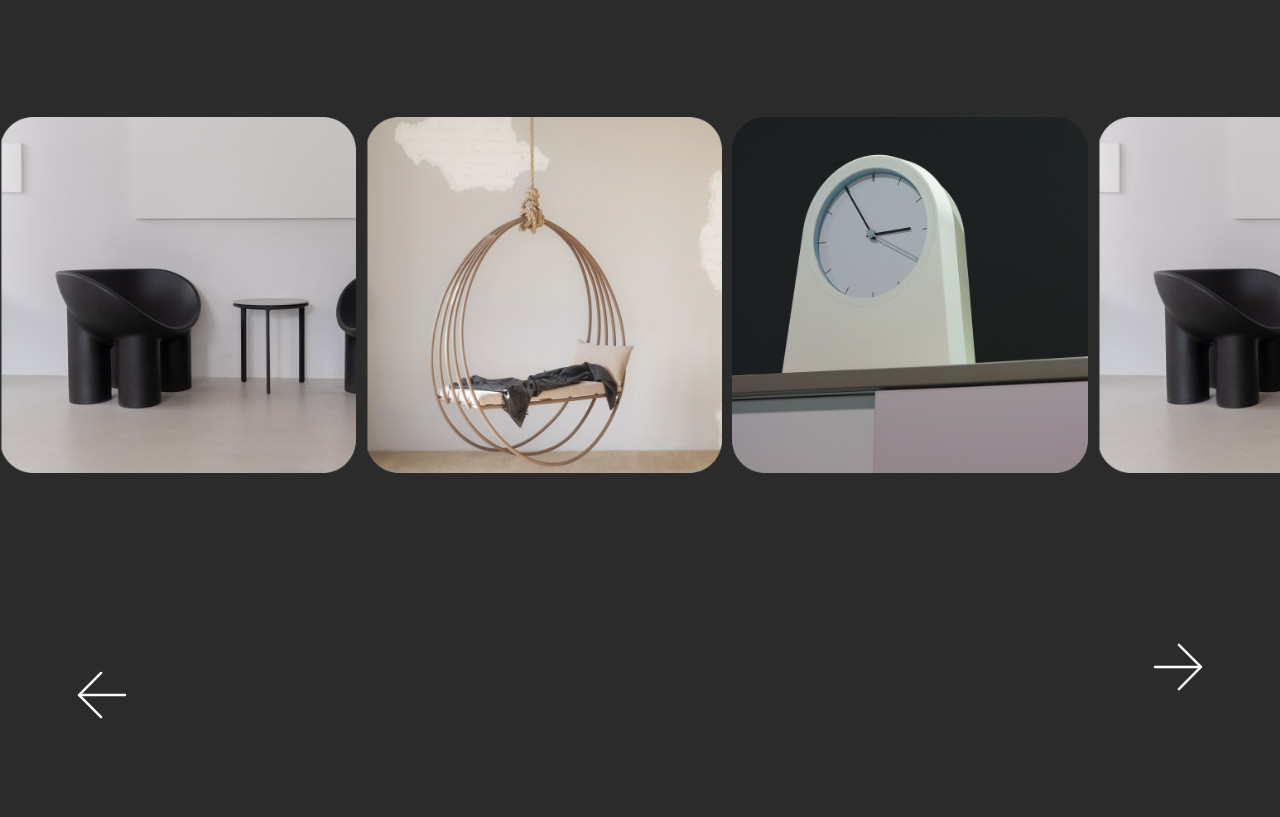
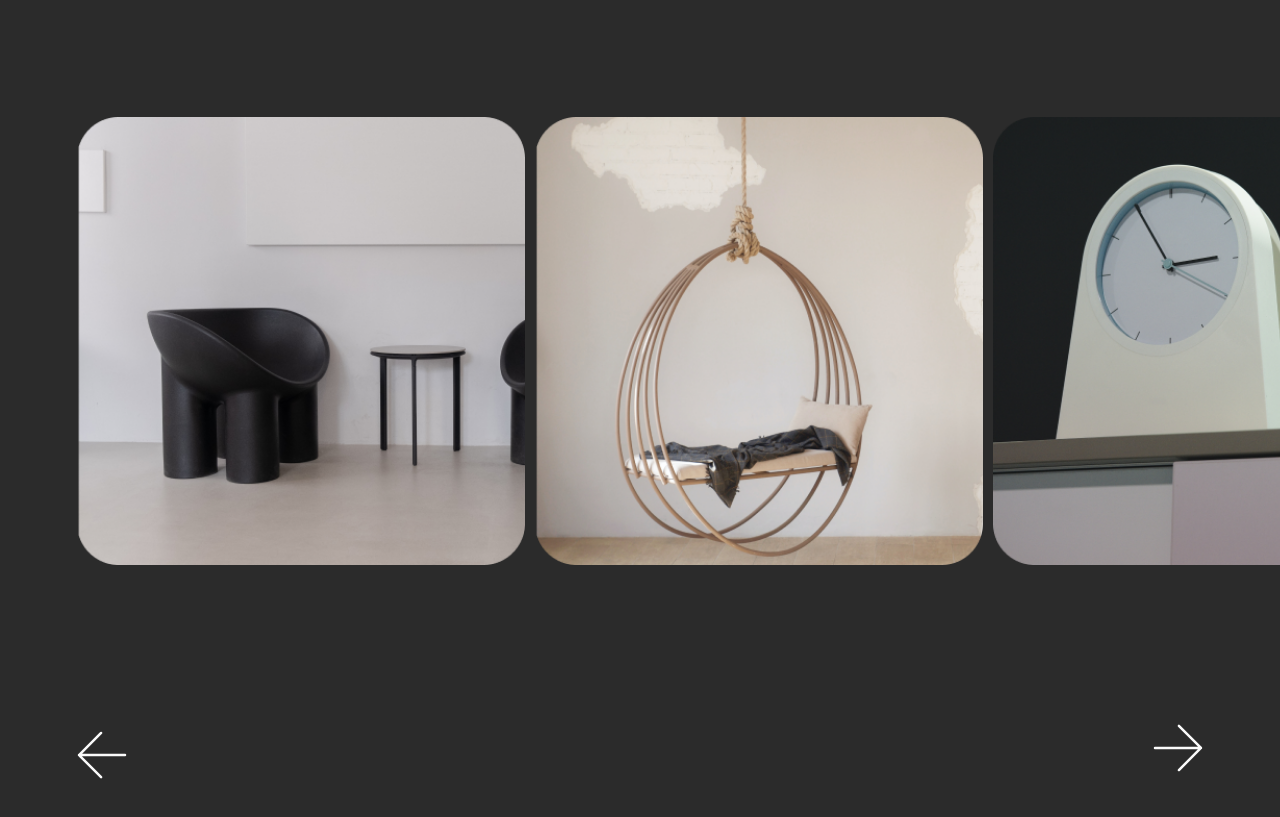
Before and after one commit to DmitryKonovets0/Crafted-Studio, a Gatsby site: page / in a window 1280 px wide. Shown: the part 4633-5450 px from the top of the page. Built offline with nearby package versions, Linux system fonts and the light colour scheme; Gatsby itself is replaced by a stand-in of ours.

Commit message:
Complete create first slider - section fifth

```diff
--- a/src/pages/modules/bestsellers.jsx
+++ b/src/pages/modules/bestsellers.jsx
@@ -26,9 +26,9 @@ const BestsellersSection = styled.section`
     font-weight: 700;
     color: #fff;
 `,Star = styled.img`
-`,SlideWrapper = styled.div`
 `,Slide = styled.img`
     padding-right: 10px;
+    margin-left: 77px;
 `,Arrow = styled.img`
     width: 60px;
     height: 60px;
@@ -42,7 +42,7 @@ const NextArrow = (props) => {
             src={arrow}
             alt="Next"
             className={className}
-            style={{ ...style, right: '73px', top:"549px" }} // Сдвиг вправо для внешнего вида
+            style={{ ...style, right: '73px', top:"630px" }} // Сдвиг вправо для внешнего вида
             onClick={onClick}
         />
     );
@@ -55,7 +55,7 @@ const PrevArrow = (props) => {
             src={arrow}
             alt="Previous"
             className={className}
-            style={{ ...style, left: '73px', top:"549px", transform: 'rotate(180deg)' }} // Поворот и сдвиг влево
+            style={{ ...style, left: '73px', top:"609px", transform: 'rotate(180deg)' }} // Поворот и сдвиг влево
             onClick={onClick}
         />
     );
@@ -64,7 +64,7 @@ export default class Bestsellers extends Component {
     render() {
         const settings = {
             speed: 500,
-            slidesToShow: 3.5,
+            slidesToShow: 2.8,
             slidesToScroll: 1,
             infinite: false,
             centeredSlides: true,
@@ -81,7 +81,7 @@ export default class Bestsellers extends Component {
                         </Title>
                         <Star src={star} alt=""/>
                     </TitleWrapper>
-                    <SlideWrapper>
+                    <div>
                         <Slider {...settings}>
                             <Slide src={armchair} alt=""/>
                             <Slide src={hangingChair} alt=""/>
@@ -93,7 +93,7 @@ export default class Bestsellers extends Component {
                             <Slide src={hangingChair} alt=""/>
                             <Slide src={clock} alt=""/>
                         </Slider>
-                    </SlideWrapper>
+                    </div>
                 </Container>
             </BestsellersSection>
         )
```
